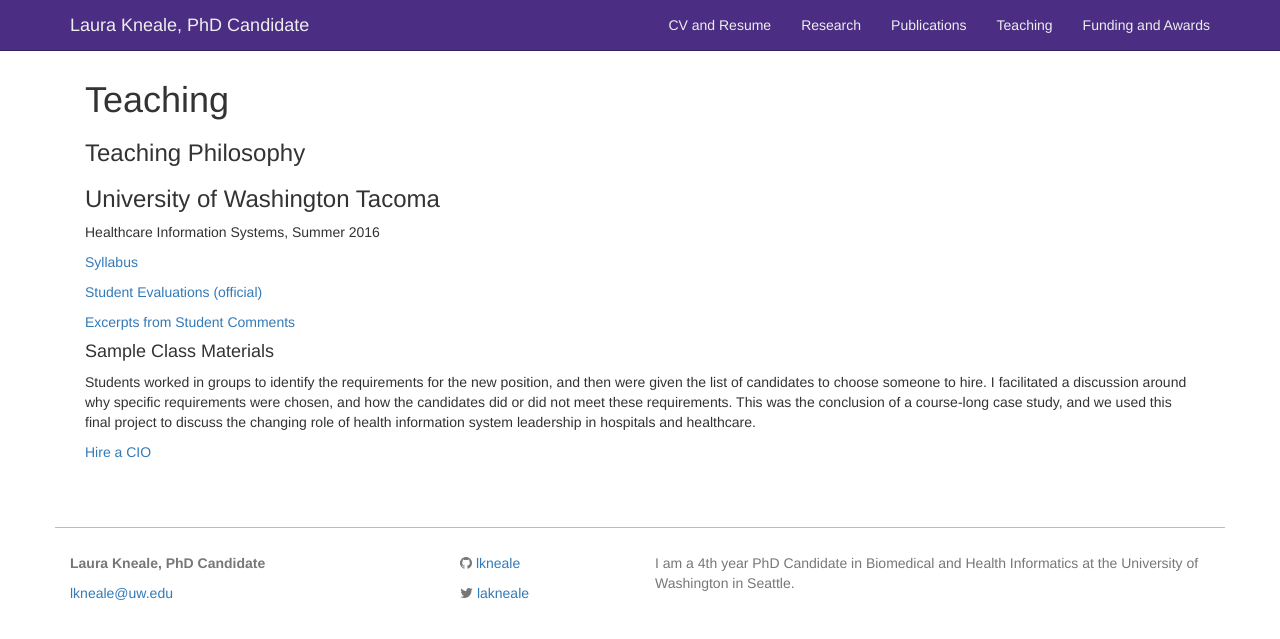
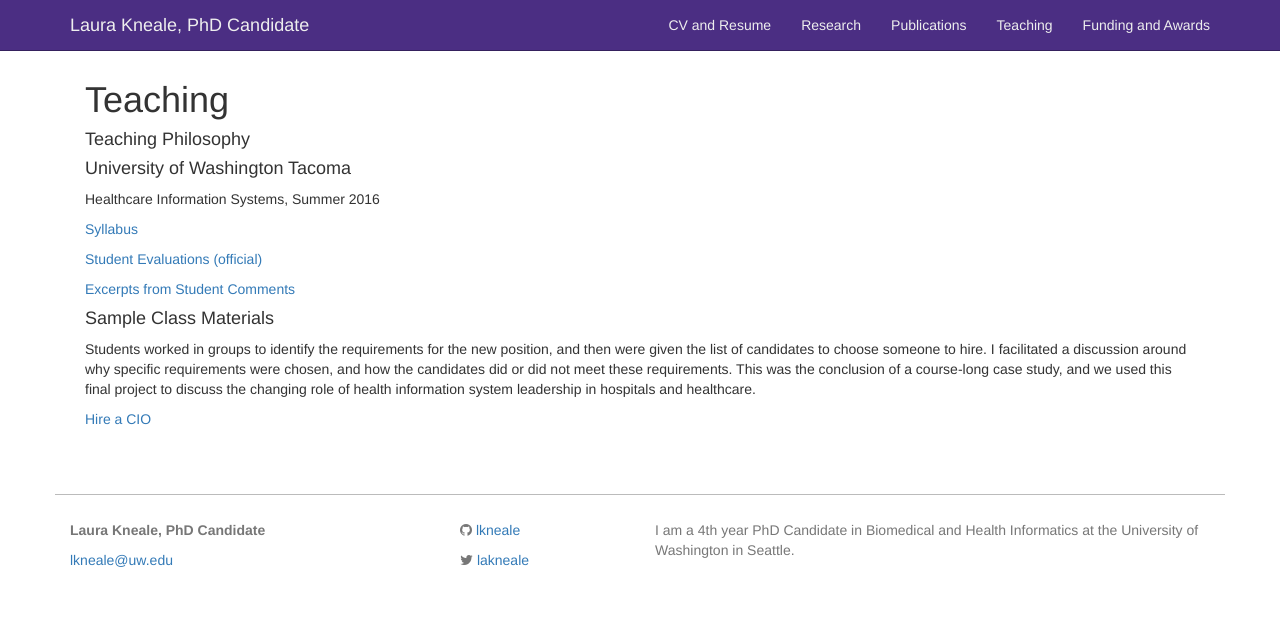
Before and after one commit to lkneale/lkneale.github.io, a Jekyll site: the page built from teaching.md, in a window 1280 px wide. Shown: the top 639 px of the page. Built offline with Jekyll 4.4.1, drawn with Linux system fonts in a browser that asks for light colours.

```diff
--- a/teaching.md
+++ b/teaching.md
@@ -3,11 +3,11 @@ layout: page
 title: Teaching
 permalink: /teaching/
 ---
-### Teaching Philosophy
+#### Teaching Philosophy
 
 
 
-### University of Washington Tacoma
+#### University of Washington Tacoma
 Healthcare Information Systems, Summer 2016
 
 <a href="/images/Tacoma Syllabus.pdf" target="_blank">Syllabus
```
